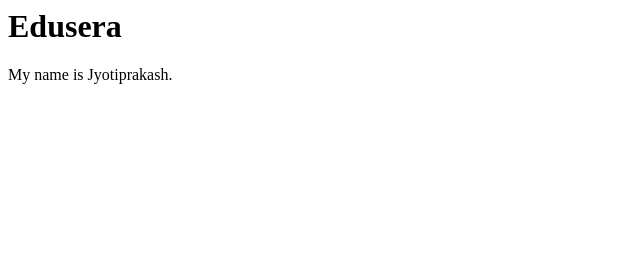
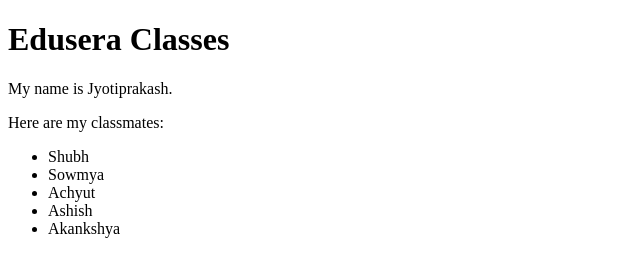
Before and after one commit to praveenscience/Edusera-Test, a plain HTML site: page index.html in a window 1280 px wide. Shown: the whole page, without its empty margins (0-640 px from the left). Drawn offline with Linux system fonts and the light colour scheme.

Commit message:
Added my classmates names.

```diff
--- a/index.html
+++ b/index.html
@@ -1,2 +1,21 @@
-<h1>Edusera</h1>
-<p>My name is Jyotiprakash.</p>
+<!DOCTYPE html>
+<html lang="en">
+  <head>
+    <meta charset="UTF-8" />
+    <meta http-equiv="X-UA-Compatible" content="IE=edge" />
+    <meta name="viewport" content="width=device-width, initial-scale=1.0" />
+    <title>Document</title>
+  </head>
+  <body>
+    <h1>Edusera Classes</h1>
+    <p>My name is Jyotiprakash.</p>
+    <p>Here are my classmates:</p>
+    <ul>
+      <li>Shubh</li>
+      <li>Sowmya</li>
+      <li>Achyut</li>
+      <li>Ashish</li>
+      <li>Akankshya</li>
+    </ul>
+  </body>
+</html>
```
